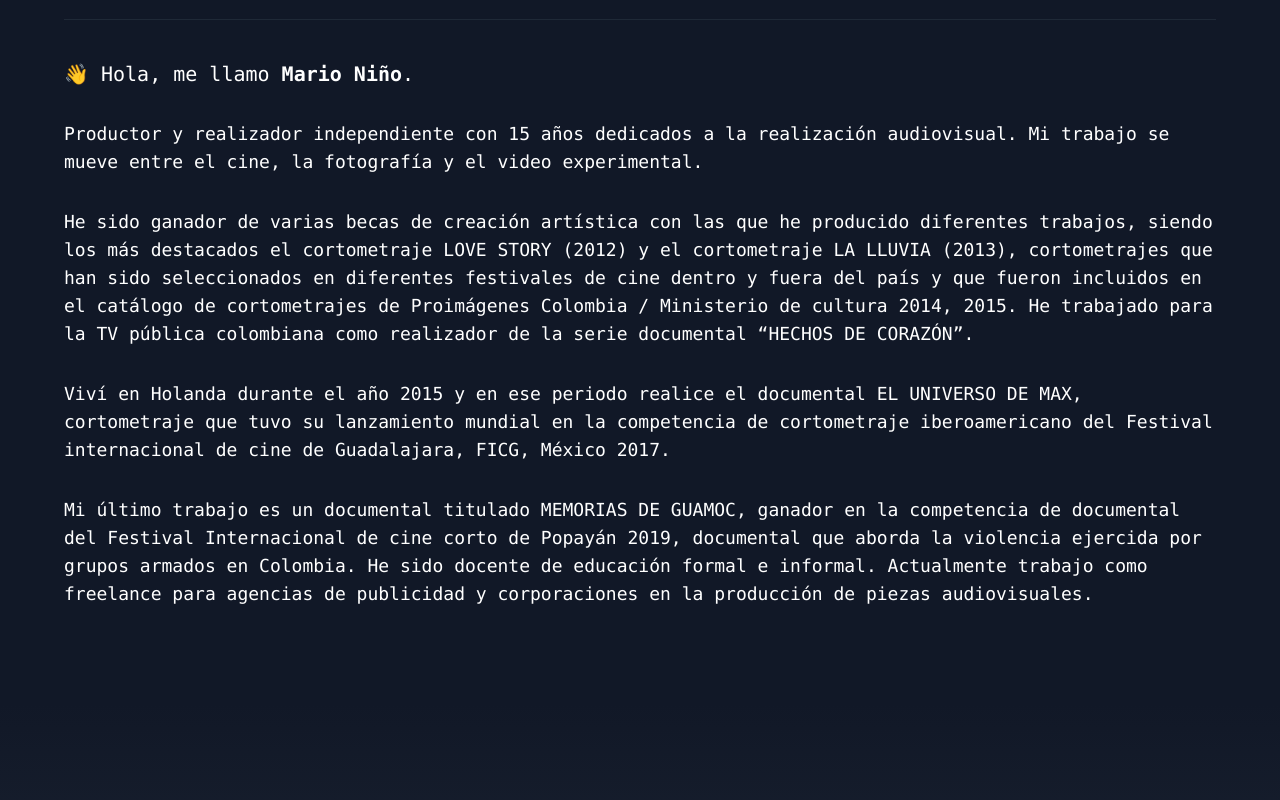
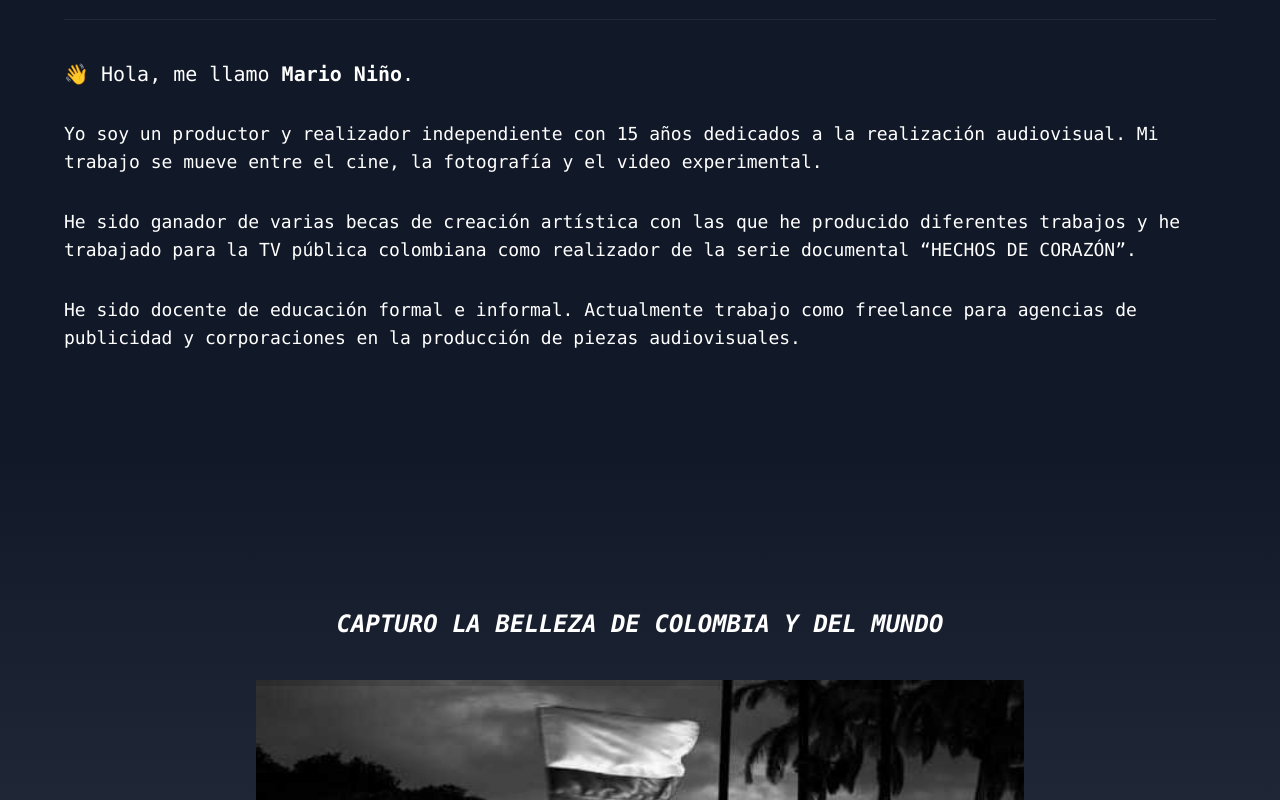
Before and after one commit to kking935/nextjs-simple-art-site, a Next.js app: page / in a window 1280 px wide. Shown: the part 560-1360 px from the top of the page. Built offline with nearby package versions, Linux system fonts and the light colour scheme.

Commit message:
shorted about me and tweaked gallery hero message

```diff
--- a/pages/index.tsx
+++ b/pages/index.tsx
@@ -31,19 +31,17 @@ const Home: NextPage = () => {
           <p className='mt-10 text-lg md:text-xl'>
             👋 Hola, me llamo <b>Mario Niño</b>.
           </p>
+
           <p className='mt-8'>
-            Productor y realizador independiente con 15 años dedicados a la realización audiovisual.
-            Mi trabajo se mueve entre el cine, la fotografía y el video experimental.
+            Yo soy un productor y realizador independiente con 15 años dedicados a la realización audiovisual. Mi trabajo se mueve entre el cine, la fotografía y el video experimental.
           </p>
           <p className='mt-8'>
-            He sido ganador de varias becas de creación artística con las que he producido diferentes trabajos, siendo los más destacados el cortometraje LOVE STORY (2012) y el cortometraje LA LLUVIA (2013), cortometrajes que han sido seleccionados en diferentes festivales de cine dentro y fuera del país y que fueron incluidos en el catálogo de cortometrajes de Proimágenes Colombia / Ministerio de cultura 2014, 2015.
-            He trabajado para la TV pública colombiana como realizador de la serie documental “HECHOS DE CORAZÓN”.
+            He sido ganador de varias becas de creación artística con las que he producido diferentes trabajos y he trabajado para la TV pública colombiana como realizador de la serie documental “HECHOS DE CORAZÓN”.
           </p>
+          {/* <p className='mt-8'>
+            Mi último trabajo es un documental titulado MEMORIAS DE GUAMOC, ganador en la competencia de documental del Festival Internacional de cine corto de Popayán 2019, documental que aborda la violencia ejercida por grupos armados en Colombia.
+          </p> */}
           <p className='mt-8'>
-            Viví en Holanda durante el año 2015 y en ese periodo realice el documental EL UNIVERSO DE MAX, cortometraje que tuvo su lanzamiento mundial en la competencia de cortometraje iberoamericano del Festival internacional de cine de Guadalajara, FICG, México 2017.
-          </p>
-          <p className='mt-8'>
-            Mi último trabajo es un documental titulado MEMORIAS DE GUAMOC, ganador en la competencia de documental del Festival Internacional de cine corto de Popayán 2019, documental que aborda la violencia ejercida por grupos armados en Colombia.
             He sido docente de educación formal e informal. Actualmente trabajo como freelance para agencias de publicidad y corporaciones en la producción de piezas audiovisuales.
           </p>
         </div>
@@ -51,8 +49,8 @@ const Home: NextPage = () => {
 
         <section className='px-8 pt-40 pb-64 bg-gradient-to-t from-gray-700 to-gray-900'>
           <div className='max-w-3xl mx-auto'>
-            <h2 className='text-center mb-16 italic text-2xl font-semibold'>
-              CAPTURANDO LA BELLEZA DE COLOMBIA
+            <h2 className='text-center mb-10 italic text-2xl font-semibold'>
+              CAPTURO LA BELLEZA DE COLOMBIA Y DEL MUNDO
             </h2>
             <AutoplaySlider
               play={true}
@@ -64,13 +62,13 @@ const Home: NextPage = () => {
                 <Image src='/images/flag.jpg' alt='' layout='fill' />
               </div>
               <div>
-                <Image src='/images/train.jpg' alt='' layout='fill' />
+                <Image src='/images/dust.jpg' alt='' layout='fill' />
               </div>
               <div>
-                <Image src='/images/documentary.jpg' alt='' layout='fill' />
+                <Image src='/images/ruta.jpg' alt='' layout='fill' />
               </div>
               <div>
-                <Image src='/images/working.png' alt='' layout='fill' />
+                <Image src='/images/corazon.jpg' alt='' layout='fill' />
               </div>
             </AutoplaySlider>
             <Link href='/escaparate'>
```
